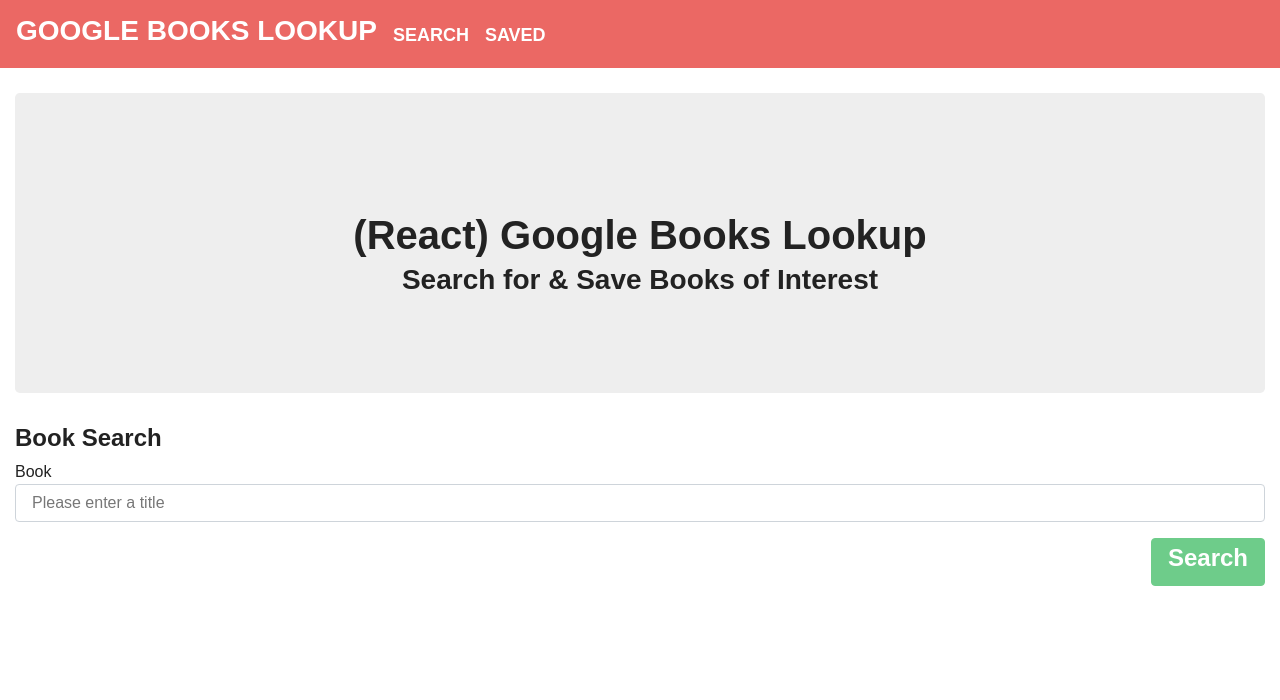
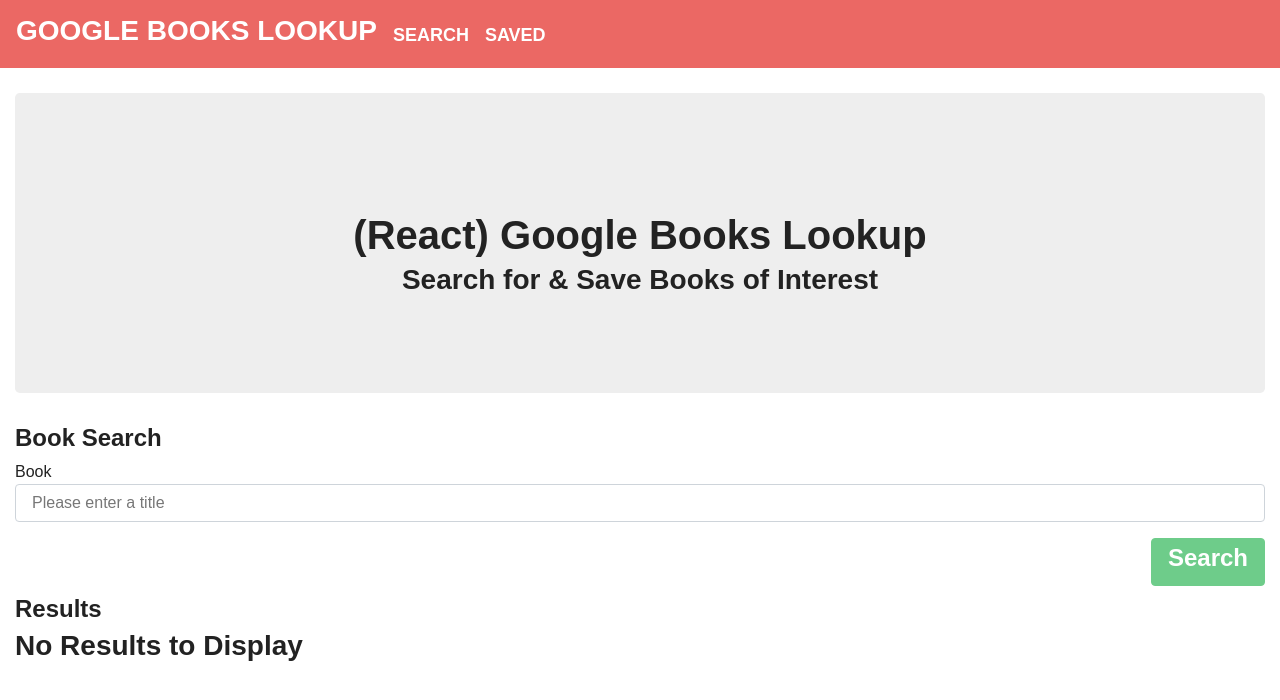
Before and after one commit to astrommen/GoogleBooksLookup, a React (Create React App) app in the folder client/: page / in a window 1280 px wide. Shown: the top 700 px of the page. Built offline with nearby package versions, Linux system fonts and the light colour scheme; a web font is replaced by a local one.

Commit message:
created Results container

```diff
--- a/client/src/pages/Search.js
+++ b/client/src/pages/Search.js
@@ -1,6 +1,8 @@
 import React, { Component } from "react";
+import { Link } from "react-router-dom";
 import { Container, Row, Col } from "./../components/Grid";
 // import Jumbotron from "./../components/Jumbotron";
+import { List, ListItem } from "./../components/List";
 import { Input, FormBtn } from "./../components/Form";
 
 class Search extends Component {
@@ -26,7 +28,7 @@
       <Container fluid>
         <Row>
           <Col size="md-12">
-            <div>
+            <div className="searchBar">
               <h4> Book Search</h4>
               Book
               <form>
@@ -48,6 +50,28 @@
             </div>
           </Col>
         </Row>
+        <Row>
+          <Col size="md-12">
+            <div className="results">
+              <h4> Results </h4>
+              {this.state.books.length ? (
+              <List>
+                {this.state.books.map(book => (
+                  <ListItem key={book._id}>
+                    <Link to={"/books/" + book._id}>
+                      <strong>
+                        {book.title} by {book.author}
+                      </strong>
+                    </Link>
+                  </ListItem>
+                ))}
+              </List>
+            ) : (
+              <h3> No Results to Display </h3>
+              )}
+            </div>
+          </Col>
+        </Row>
       </Container>
     )
   }
```
